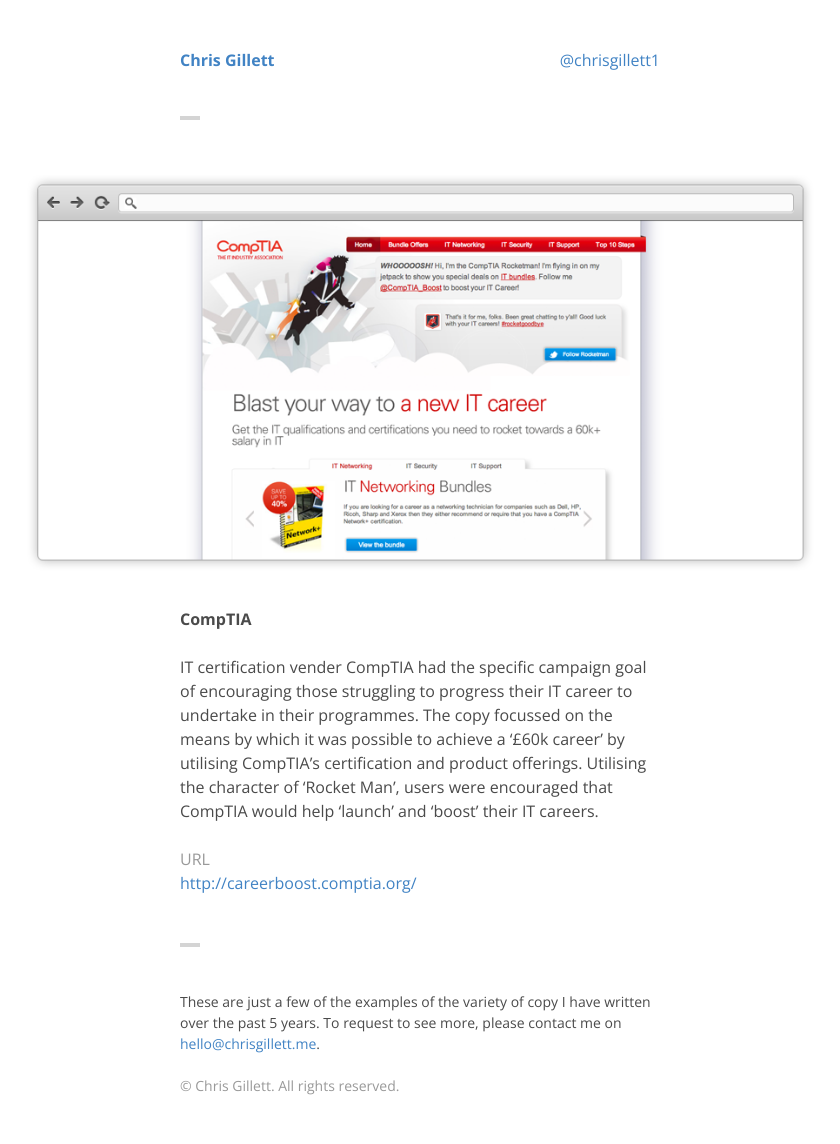
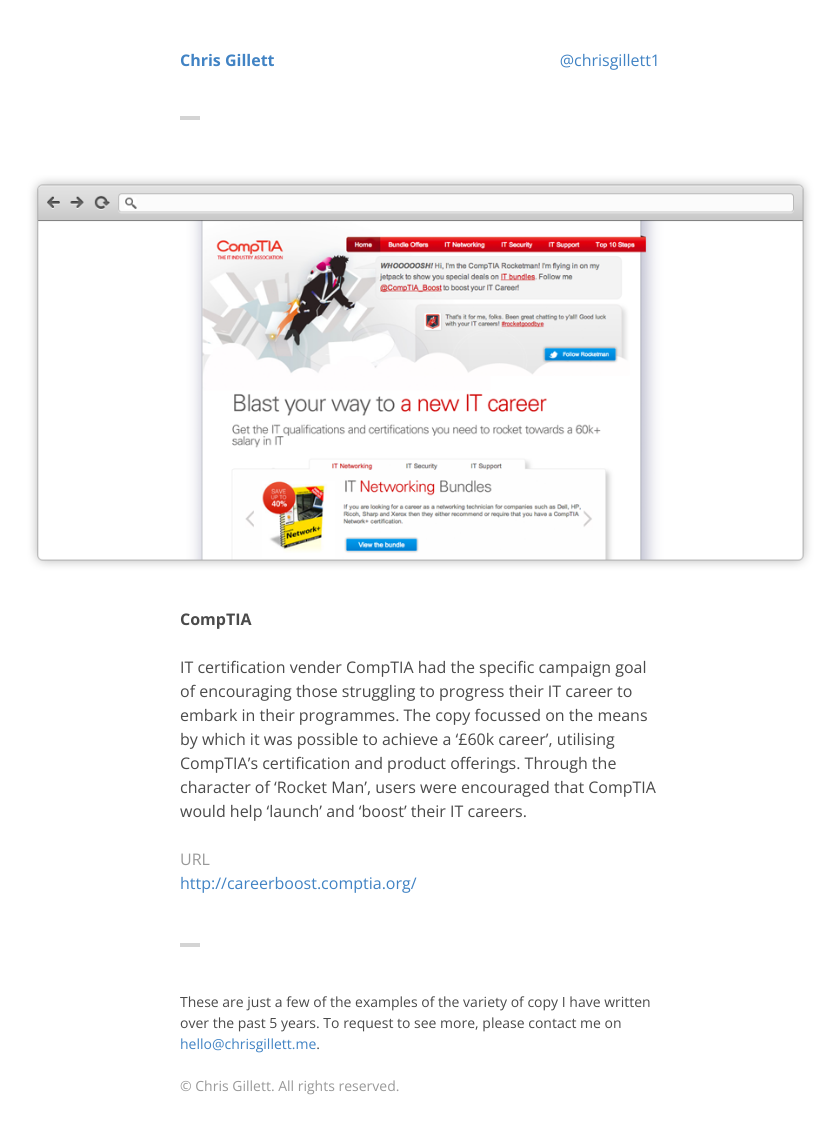
Before and after one commit to ChrisGillett/chrisgillett, a Jekyll site: the page built from _posts/2013-01-03-comptia.md, in a window 1280 px wide. Shown: the whole page, without its empty margins (220-1060 px from the left). Built offline with Jekyll 4.4.1, drawn with Linux system fonts in a browser that asks for light colours.

Commit message:
Updated 2013-01-03-comptia.md

```diff
--- a/_posts/2013-01-03-comptia.md
+++ b/_posts/2013-01-03-comptia.md
@@ -1,12 +1,11 @@
 ---
+published: true
 layout: post
 title: CompTIA
+image: "/img/comptia-web.png"
+"external-url": "http://careerboost.comptia.org/"
+category: websites
 
-image: /img/comptia-web.png
-
-external-url: http://careerboost.comptia.org/
-
-category: websites
 ---
 
-IT certification vender CompTIA had the specific campaign goal of encouraging those struggling to progress their IT career to undertake in their programmes. The copy focussed on the means by which it was possible to achieve a '£60k career' by utilising CompTIA's certification and product offerings. Utilising the character of 'Rocket Man', users were encouraged that CompTIA would help 'launch' and 'boost' their IT careers.
+IT certification vender CompTIA had the specific campaign goal of encouraging those struggling to progress their IT career to embark in their programmes. The copy focussed on the means by which it was possible to achieve a '£60k career', utilising CompTIA's certification and product offerings. Through the character of 'Rocket Man', users were encouraged that CompTIA would help 'launch' and 'boost' their IT careers.
```
